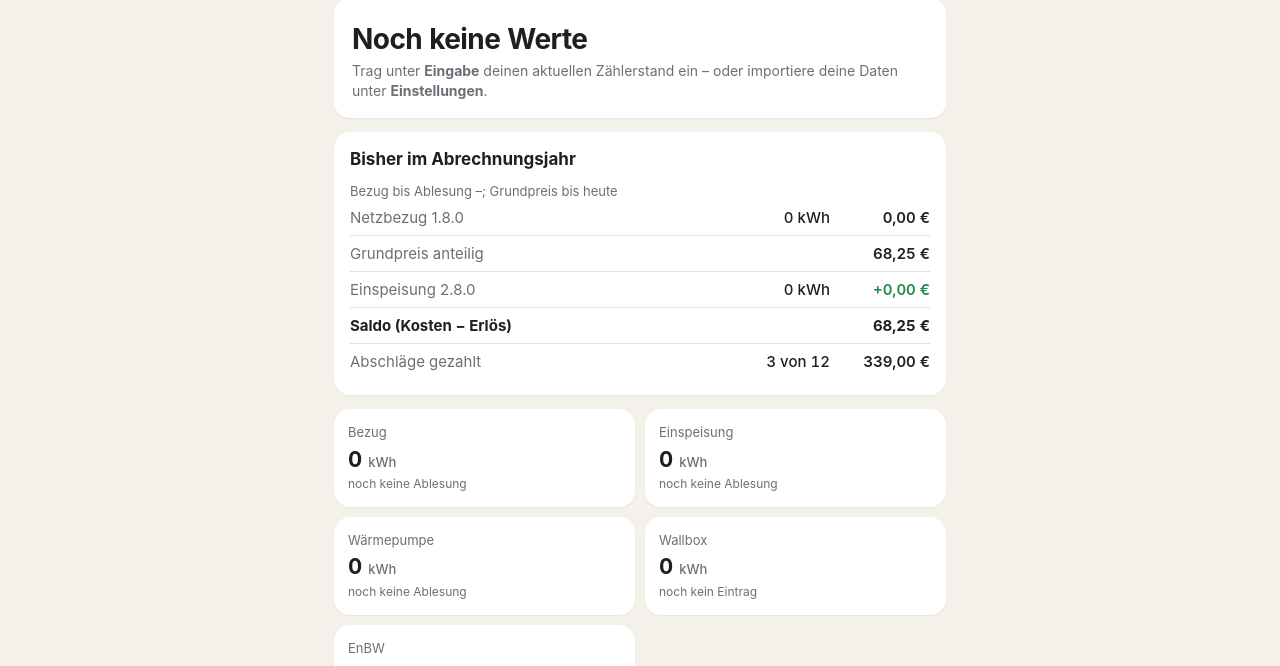
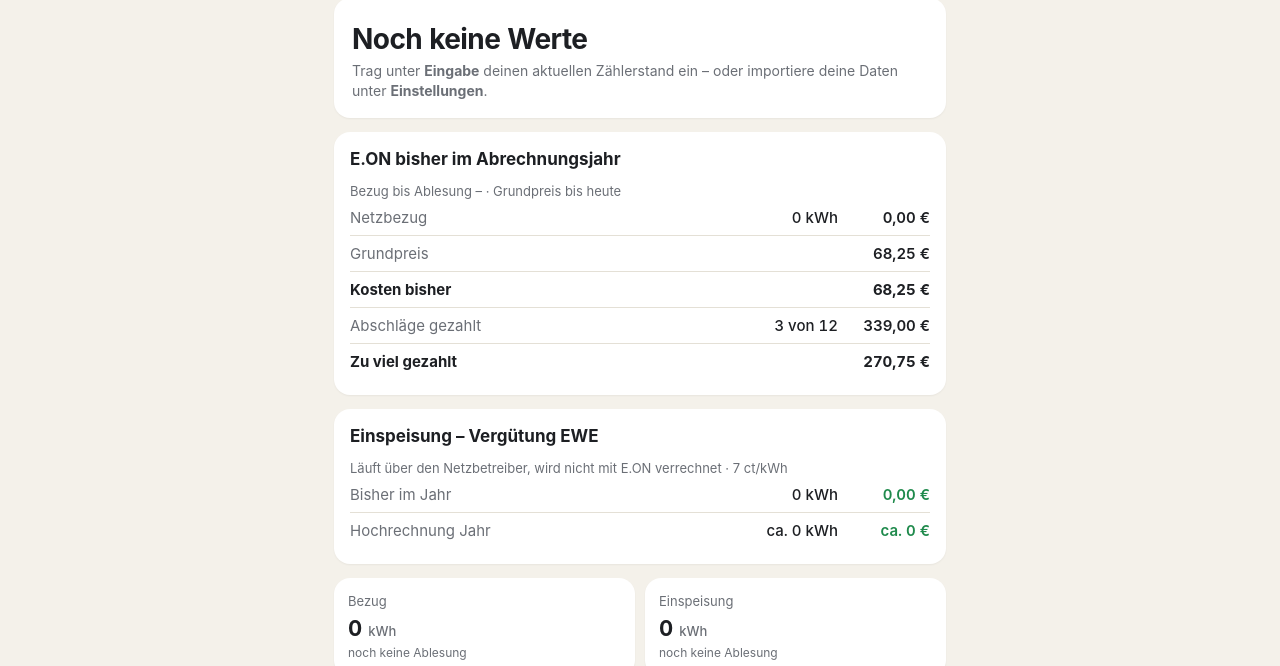
Before and after one commit to thomas-2026-dorf/strom-tagebuch, a plain HTML site: page index.html in a window 1280 px wide. Shown: the part 68-734 px from the top of the page. Drawn offline with Linux system fonts and the light colour scheme.

Commit message:
Einspeisevergütung (EWE) getrennt von der E.ON-Rechnung anzeigen
Co-Authored-By: Claude Opus 5.5 <noreply@anthropic.com>
Claude-Session: https://claude.ai/code/session_01RzEnexymbydvC44Ajz4fLK

```diff
--- a/js/app.js
+++ b/js/app.js
@@ -148,19 +148,30 @@ function viewUebersicht() {
     </section>`;
 
   const bis = R.bezugBis != null ? datumDe(C.fromDay(R.bezugBis + 1)) : '–';
-  const saldoIst = kostenIst - R.einEuroIst;
+  const gezahlt = R.abschlaegeGezahlt * state.einstellungen.abschlagEuro;
   const bisher = `
     <section class="karte">
-      <h2>Bisher im Abrechnungsjahr</h2>
-      <div class="klein">Bezug bis Ablesung ${bis}; Grundpreis bis heute</div>
+      <h2>E.ON bisher im Abrechnungsjahr</h2>
+      <div class="klein">Bezug bis Ablesung ${bis} · Grundpreis bis heute</div>
       <div class="tabelle">
-        <div><span>Netzbezug 1.8.0</span><b>${f0.format(R.bezugIst)} kWh</b><em>${eur.format(R.arbeitIst)}</em></div>
-        <div><span>Grundpreis anteilig</span><b></b><em>${eur.format(R.grundIst)}</em></div>
-        <div><span>Einspeisung 2.8.0</span><b>${f0.format(R.einIst)} kWh</b><em class="plus">+${eur.format(R.einEuroIst)}</em></div>
-        <div class="summe"><span>Saldo (Kosten − Erlös)</span><b></b><em>${eur.format(saldoIst)}</em></div>
-        <div><span>Abschläge gezahlt</span><b>${R.abschlaegeGezahlt} von 12</b><em>${eur.format(R.abschlaegeGezahlt * state.einstellungen.abschlagEuro)}</em></div>
+        <div><span>Netzbezug</span><b>${f0.format(R.bezugIst)} kWh</b><em>${eur.format(R.arbeitIst)}</em></div>
+        <div><span>Grundpreis</span><b></b><em>${eur.format(R.grundIst)}</em></div>
+        <div class="summe"><span>Kosten bisher</span><b></b><em>${eur.format(kostenIst)}</em></div>
+        <div><span>Abschläge gezahlt</span><b>${R.abschlaegeGezahlt} von 12</b><em>${eur.format(gezahlt)}</em></div>
+        <div class="summe"><span>${gezahlt - kostenIst >= 0 ? 'Zu viel gezahlt' : 'Zu wenig gezahlt'}</span><b></b><em class="${gezahlt - kostenIst >= 0 ? 'plus' : 'minus'}">${eur.format(Math.abs(gezahlt - kostenIst))}</em></div>
       </div>
       ${istVerteilt(M) ? '<p class="hinweis">Die Bezugswerte sind zwischen weit auseinanderliegenden Ablesungen nach Jahreszeit verteilt. Mit monatlichen Zählerständen wird es genauer.</p>' : ''}
+    </section>`;
+
+  const einGes = R.einIst + R.einProg;
+  const einspeisung = `
+    <section class="karte">
+      <h2>Einspeisung – Vergütung EWE</h2>
+      <div class="klein">Läuft über den Netzbetreiber, wird nicht mit E.ON verrechnet · ${f1.format(state.einstellungen.einspeiseverguetungCent)} ct/kWh</div>
+      <div class="tabelle">
+        <div><span>Bisher im Jahr</span><b>${f0.format(R.einIst)} kWh</b><em class="plus">${eur.format(R.einEuroIst)}</em></div>
+        <div><span>Hochrechnung Jahr</span><b>ca. ${f0.format(einGes)} kWh</b><em class="plus">ca. ${eur0.format(R.einEuroIst + R.einEuroProg)}</em></div>
+      </div>
     </section>`;
 
   const autoKwhIst = R.wbIst + R.enIst;
@@ -181,7 +192,7 @@ function viewUebersicht() {
 
   const kacheln = state.quellen.map((qq) => kachel(M, R, qq)).join('');
 
-  $view.innerHTML = hero + bisher + `<div class="kacheln">${kacheln}</div>` + auto;
+  $view.innerHTML = hero + bisher + einspeisung + `<div class="kacheln">${kacheln}</div>` + auto;
 }
 
 function spanneEuro(min, max) {
--- a/styles.css
+++ b/styles.css
@@ -81,13 +81,14 @@ h3:first-of-type { margin-top: 4px; }
 .balken div { height: 100%; background: var(--strom); border-radius: 3px; }
 
 /* Tabellen */
-.tabelle div { display: grid; grid-template-columns: 1fr auto 92px; gap: 8px; padding: 7px 0; border-bottom: 1px solid var(--linie); font-size: 15px; }
+.tabelle div { display: grid; grid-template-columns: 1fr auto minmax(84px, auto); align-items: baseline; gap: 8px; padding: 7px 0; border-bottom: 1px solid var(--linie); font-size: 15px; }
 .tabelle div:last-child { border-bottom: 0; }
 .tabelle span { color: var(--leise); }
 .tabelle b, .tabelle em { font-style: normal; font-variant-numeric: tabular-nums; text-align: right; }
 .tabelle b { font-weight: 500; }
 .tabelle em { font-weight: 600; }
 .tabelle em.plus { color: var(--gut); }
+.tabelle em.minus { color: var(--schlecht); }
 .tabelle .summe span, .tabelle .summe em { color: var(--text); font-weight: 700; }
 .tabelle + .klein { margin-top: 8px; }
 
--- a/sw.js
+++ b/sw.js
@@ -1,5 +1,5 @@
 // Offline-Unterstützung: erst Netz (damit Updates sofort ankommen), sonst Cache.
-const CACHE = 'strom-tagebuch-v2';
+const CACHE = 'strom-tagebuch-v3';
 const DATEIEN = ['./', 'index.html', 'styles.css', 'js/app.js', 'js/calc.js', 'js/db.js',
   'manifest.webmanifest', 'icons/apple-touch-icon.png', 'icons/icon-192.png', 'icons/icon-512.png'];
 
```
